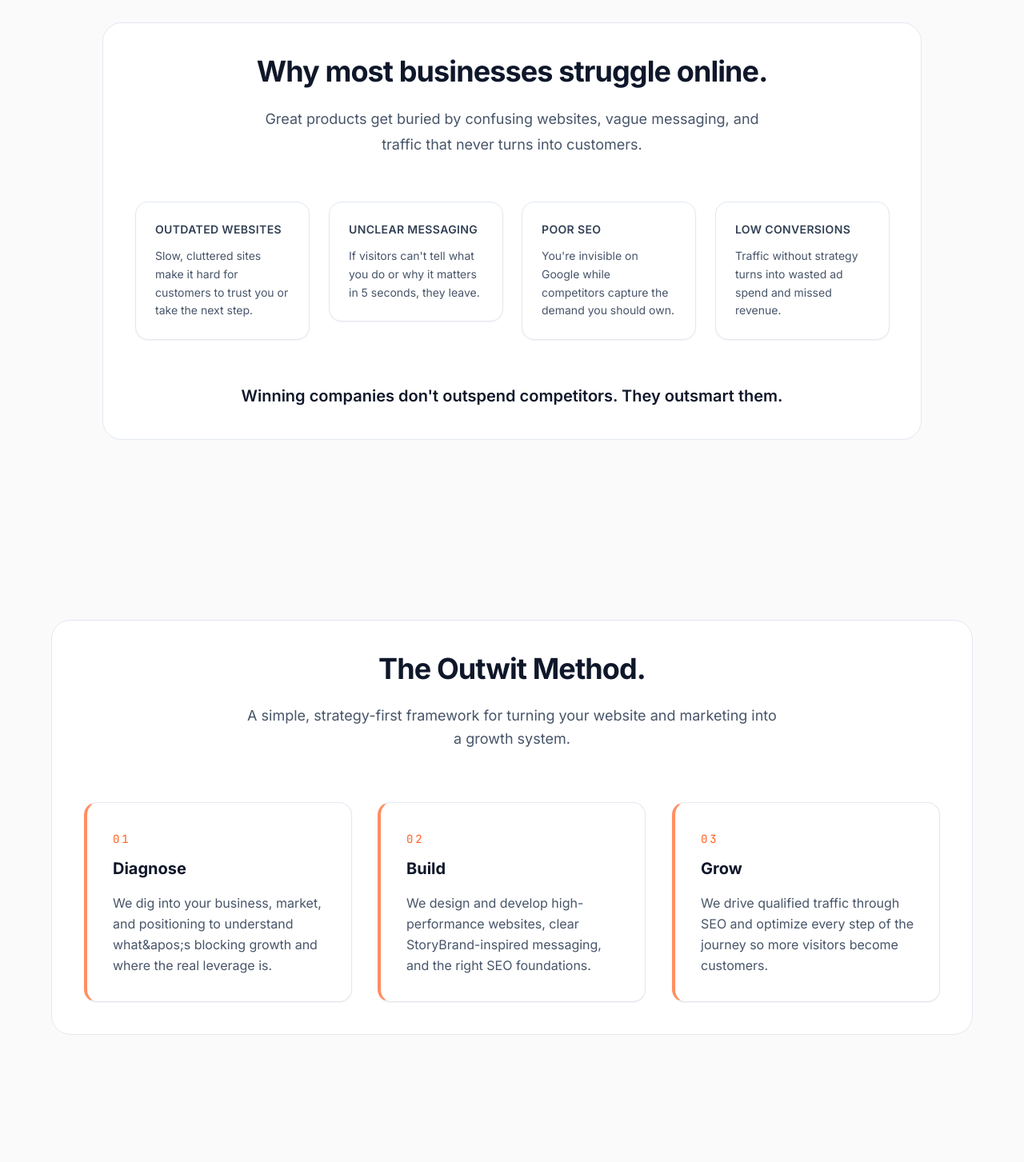
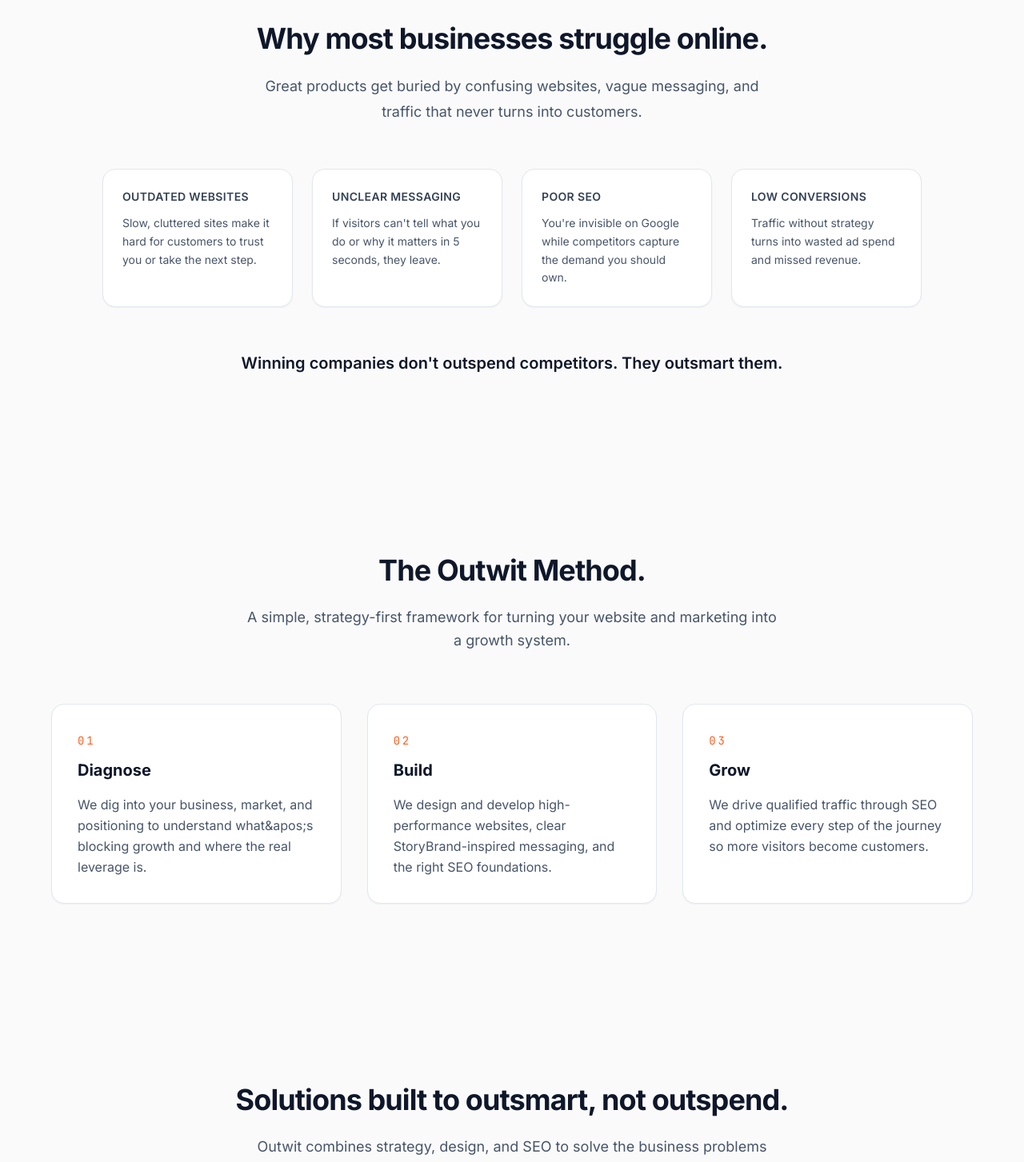
Before and after one commit to travisgoldston/outwit, a Next.js app: page / in a window 1280 px wide. Shown: the part 1000-2453 px from the top of the page at 80% size. Built offline with nearby package versions, Linux system fonts and the light colour scheme.

Commit message:
Revert "Add Reveal component to multiple sections for enhanced animation; update structure of Problem, Approach, Services, CaseStudies, Experiments, and Philosophy components for improved visual appeal and user engagement."
This reverts commit 2b3a49e59884cf32daca93333bdc83c40d48e871.

```diff
--- a/components/Approach.tsx
+++ b/components/Approach.tsx
@@ -1,5 +1,3 @@
-import Reveal from "./Reveal";
-
 const steps = [
   {
     step: "01",
@@ -24,7 +22,7 @@
 export default function Approach() {
   return (
     <section className="border-t border-white/5 bg-[#FAFAFA] px-6 py-20 text-slate-900 lg:px-8 lg:py-28">
-      <Reveal className="mx-auto max-w-6xl rounded-3xl border border-slate-200 bg-white p-8 sm:p-10">
+      <div className="mx-auto max-w-6xl">
         <h2 className="text-center text-3xl font-bold tracking-tight text-slate-900 sm:text-4xl">
           The Outwit Method.
         </h2>
@@ -32,9 +30,11 @@
           A simple, strategy-first framework for turning your website and marketing into a growth system.
         </p>
         <div className="mt-16 grid gap-8 md:grid-cols-3">
-          {steps.map((card, idx) => (
-            <Reveal key={card.title} delayMs={80 * idx}>
-              <div className="relative overflow-hidden rounded-2xl border border-slate-200 border-l-4 border-l-neon-orange/70 bg-white p-8 shadow-sm transition-all duration-300 hover:border-neon-orange/60">
+          {steps.map((card) => (
+            <div
+              key={card.title}
+              className="relative overflow-hidden rounded-2xl border border-slate-200 bg-white p-8 shadow-sm transition-all duration-300 hover:border-neon-orange/60 hover:shadow-md"
+            >
               <span className="text-sm font-mono uppercase tracking-[0.2em] text-neon-orange">
                 {card.step}
               </span>
@@ -45,10 +45,9 @@
                 {card.description}
               </p>
             </div>
-            </Reveal>
           ))}
         </div>
-      </Reveal>
+      </div>
     </section>
   );
 }
--- a/components/CaseStudies.tsx
+++ b/components/CaseStudies.tsx
@@ -1,5 +1,4 @@
 import Link from "next/link";
-import Reveal from "./Reveal";
 
 const cases = [
   {
@@ -25,7 +24,7 @@
       id="case-studies"
       className="border-t border-white/5 bg-[#FAFAFA] px-6 py-20 text-slate-900 lg:px-8 lg:py-28"
     >
-      <Reveal className="mx-auto max-w-6xl rounded-3xl border border-slate-200 bg-white p-8 sm:p-10">
+      <div className="mx-auto max-w-6xl">
         <h2 className="text-center text-3xl font-bold tracking-tight text-slate-900 sm:text-4xl">
           Proof that strategy beats spend.
         </h2>
@@ -33,11 +32,11 @@
           A sample of how smarter strategy, websites, and SEO turn into real pipeline and revenue.
         </p>
         <div className="mt-16 grid gap-8 sm:grid-cols-3">
-          {cases.map((c, idx) => (
-            <Reveal key={c.slug} delayMs={80 * idx}>
+          {cases.map((c) => (
             <Link
+              key={c.slug}
               href={`/case-studies/${c.slug}`}
-                className="group block rounded-2xl border border-slate-200 bg-white p-8 shadow-sm transition-all duration-300 hover:border-neon-orange/60 hover:shadow-md"
+              className="group rounded-2xl border border-slate-200 bg-white p-8 shadow-sm transition-all duration-300 hover:border-neon-orange/60 hover:shadow-md"
             >
               <span className="font-mono text-xs font-semibold uppercase tracking-wider text-neon-orange">
                 Case Study
@@ -66,7 +65,6 @@
                 </svg>
               </span>
             </Link>
-            </Reveal>
           ))}
         </div>
         <div className="mt-12 text-center">
@@ -77,7 +75,7 @@
             View all case studies
           </Link>
         </div>
-      </Reveal>
+      </div>
     </section>
   );
 }
--- a/components/Philosophy.tsx
+++ b/components/Philosophy.tsx
@@ -1,5 +1,4 @@
 import Link from "next/link";
-import Reveal from "./Reveal";
 
 const articles = [
   {
@@ -25,7 +24,7 @@
       id="blog"
       className="border-t border-white/5 bg-[#FAFAFA] px-6 py-20 text-slate-900 lg:px-8 lg:py-28"
     >
-      <Reveal className="mx-auto max-w-6xl rounded-3xl border border-slate-200 bg-white p-8 sm:p-10">
+      <div className="mx-auto max-w-6xl">
         <div className="flex flex-col items-start justify-between gap-6 md:flex-row md:items-end">
           <div>
             <h2 className="text-3xl font-bold tracking-tight text-slate-900 sm:text-4xl">
@@ -43,9 +42,11 @@
           </Link>
         </div>
         <div className="mt-12 grid gap-8 md:grid-cols-3">
-          {articles.map((article, idx) => (
-            <Reveal key={article.title} delayMs={80 * idx}>
-              <article className="rounded-2xl border border-slate-200 bg-white p-6 shadow-sm transition-all duration-300 hover:border-neon-orange/60 hover:shadow-md">
+          {articles.map((article) => (
+            <article
+              key={article.title}
+              className="rounded-2xl border border-slate-200 bg-white p-6 shadow-sm transition-all duration-300 hover:border-neon-orange/60 hover:shadow-md"
+            >
               <h3 className="text-lg font-semibold text-slate-900">
                 {article.title}
               </h3>
@@ -73,10 +74,9 @@
                 </svg>
               </Link>
             </article>
-            </Reveal>
           ))}
         </div>
-      </Reveal>
+      </div>
     </section>
   );
 }
--- a/components/Problem.tsx
+++ b/components/Problem.tsx
@@ -1,5 +1,3 @@
-import Reveal from "./Reveal";
-
 const bullets = [
   {
     title: "Outdated websites",
@@ -22,7 +20,7 @@
 export default function Problem() {
   return (
     <section className="border-t border-white/5 bg-[#FAFAFA] px-6 py-20 text-slate-900 lg:px-8 lg:py-28">
-      <Reveal className="mx-auto max-w-5xl rounded-3xl border border-slate-200 bg-white p-8 sm:p-10">
+      <div className="mx-auto max-w-5xl">
         <h2 className="text-center text-3xl font-bold tracking-tight text-slate-900 sm:text-4xl">
           Why most businesses struggle online.
         </h2>
@@ -30,9 +28,11 @@
           Great products get buried by confusing websites, vague messaging, and traffic that never turns into customers.
         </p>
         <div className="mt-14 grid gap-6 sm:grid-cols-2 lg:grid-cols-4">
-          {bullets.map((item, idx) => (
-            <Reveal key={item.title} delayMs={60 * idx}>
-              <div className="flex flex-col rounded-2xl border border-slate-200 bg-white p-6 text-left shadow-sm transition-all hover:border-neon-orange/60">
+          {bullets.map((item) => (
+            <div
+              key={item.title}
+              className="flex flex-col rounded-2xl border border-slate-200 bg-white p-6 text-left shadow-sm transition-all hover:border-neon-orange/60"
+            >
               <h3 className="text-sm font-semibold uppercase tracking-wide text-slate-700">
                 {item.title}
               </h3>
@@ -40,13 +40,12 @@
                 {item.description}
               </p>
             </div>
-            </Reveal>
           ))}
         </div>
         <p className="mt-14 text-center text-xl font-semibold text-slate-900">
           Winning companies don&apos;t outspend competitors. They outsmart them.
         </p>
-      </Reveal>
+      </div>
     </section>
   );
 }
--- a/components/Reveal.tsx
+++ /dev/null
@@ -1,67 +0,0 @@
-"use client";
-
-import { useEffect, useMemo, useRef, useState } from "react";
-
-type RevealProps = {
-  children?: React.ReactNode;
-  className?: string;
-  /**
-   * Milliseconds to delay the reveal once in view.
-   * Use small values (0-200) for subtle staggering.
-   */
-  delayMs?: number;
-};
-
-function prefersReducedMotion() {
-  if (typeof window === "undefined") return true;
-  return window.matchMedia?.("(prefers-reduced-motion: reduce)")?.matches ?? false;
-}
-
-export default function Reveal({ children, className, delayMs = 0 }: RevealProps) {
-  const ref = useRef<HTMLDivElement | null>(null);
-  const [inView, setInView] = useState(false);
-
-  const shouldReduceMotion = useMemo(() => prefersReducedMotion(), []);
-
-  useEffect(() => {
-    if (shouldReduceMotion) {
-      setInView(true);
-      return;
-    }
-
-    const el = ref.current;
-    if (!el) return;
-
-    const io = new IntersectionObserver(
-      (entries) => {
-        const entry = entries[0];
-        if (!entry) return;
-        if (entry.isIntersecting) {
-          setInView(true);
-          io.disconnect();
-        }
-      },
-      { root: null, threshold: 0.15, rootMargin: "0px 0px -10% 0px" }
-    );
-
-    io.observe(el);
-    return () => io.disconnect();
-  }, [shouldReduceMotion]);
-
-  return (
-    <div
-      ref={ref}
-      className={[
-        "motion-reduce:transform-none motion-reduce:transition-none",
-        inView
-          ? "opacity-100 translate-y-0"
-          : "opacity-0 translate-y-4",
-        "transition-all duration-700 ease-out will-change-transform",
-        className ?? "",
-      ].join(" ")}
-      style={delayMs ? { transitionDelay: `${delayMs}ms` } : undefined}
-    >
-      {children}
-    </div>
-  );
-}
--- a/components/Services.tsx
+++ b/components/Services.tsx
@@ -1,5 +1,4 @@
 import Link from "next/link";
-import Reveal from "./Reveal";
 
 const solutions = [
   {
@@ -25,7 +24,7 @@
       id="services"
       className="border-t border-white/5 bg-[#FAFAFA] px-6 py-20 text-slate-900 lg:px-8 lg:py-28"
     >
-      <Reveal className="mx-auto max-w-6xl rounded-3xl border border-slate-200 bg-white p-8 sm:p-10">
+      <div className="mx-auto max-w-6xl">
         <h2 className="text-center text-3xl font-bold tracking-tight text-slate-900 sm:text-4xl">
           Solutions built to outsmart, not outspend.
         </h2>
@@ -33,11 +32,11 @@
           Outwit combines strategy, design, and SEO to solve the business problems that actually matter.
         </p>
         <div className="mt-16 grid gap-8 sm:grid-cols-3">
-          {solutions.map((solution, idx) => (
-            <Reveal key={solution.title} delayMs={80 * idx}>
+          {solutions.map((solution) => (
             <Link
+              key={solution.title}
               href={solution.href}
-                className="group block rounded-2xl border border-slate-200 bg-white p-8 text-left shadow-sm transition-all duration-300 hover:border-neon-orange/60 hover:shadow-sm"
+              className="group rounded-2xl border border-slate-200 bg-white p-8 text-left shadow-sm transition-all duration-300 hover:border-neon-orange/60 hover:shadow-md"
             >
               <h3 className="text-xl font-bold text-slate-900">
                 {solution.title}
@@ -63,10 +62,9 @@
                 </svg>
               </span>
             </Link>
-            </Reveal>
           ))}
         </div>
-      </Reveal>
+      </div>
     </section>
   );
 }
```
Also changed, not shown: components/Experiments.tsx (+7 -7 lines). Lines whose indentation alone changed are shown as unchanged.
